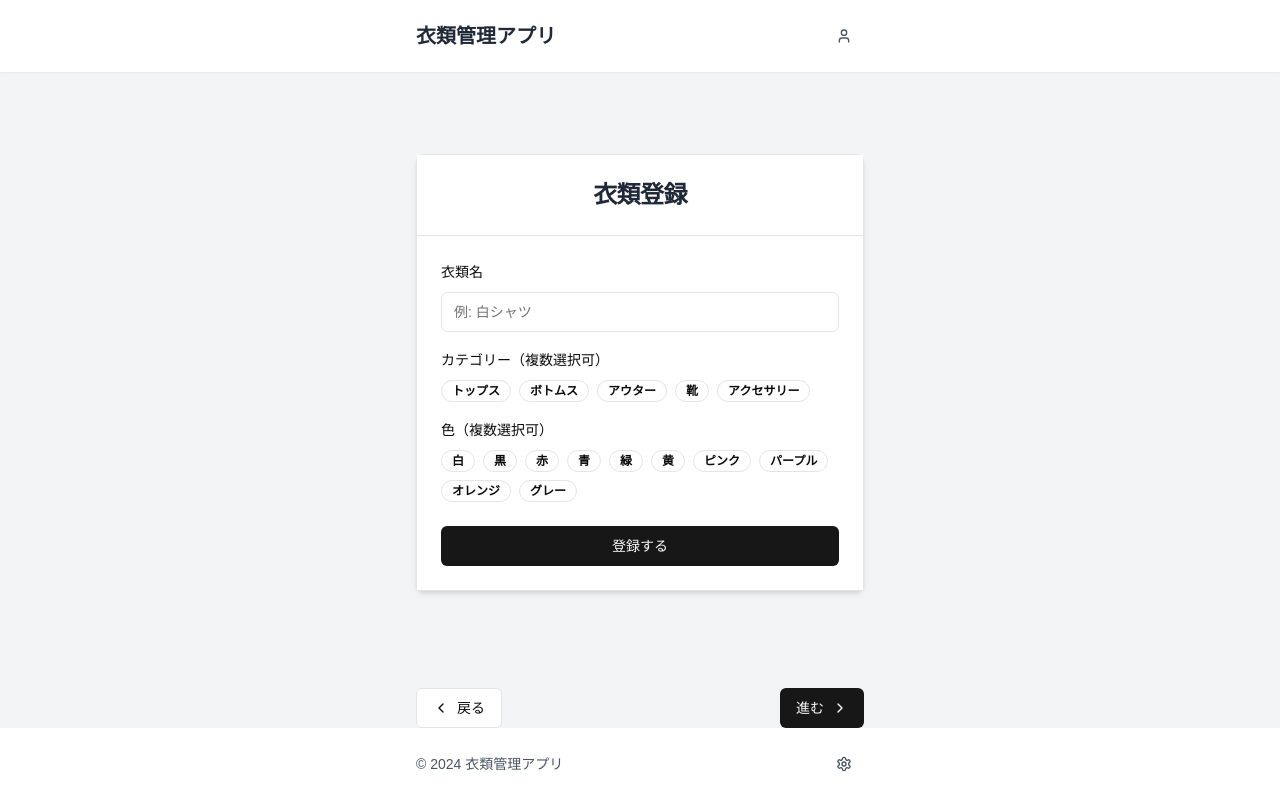
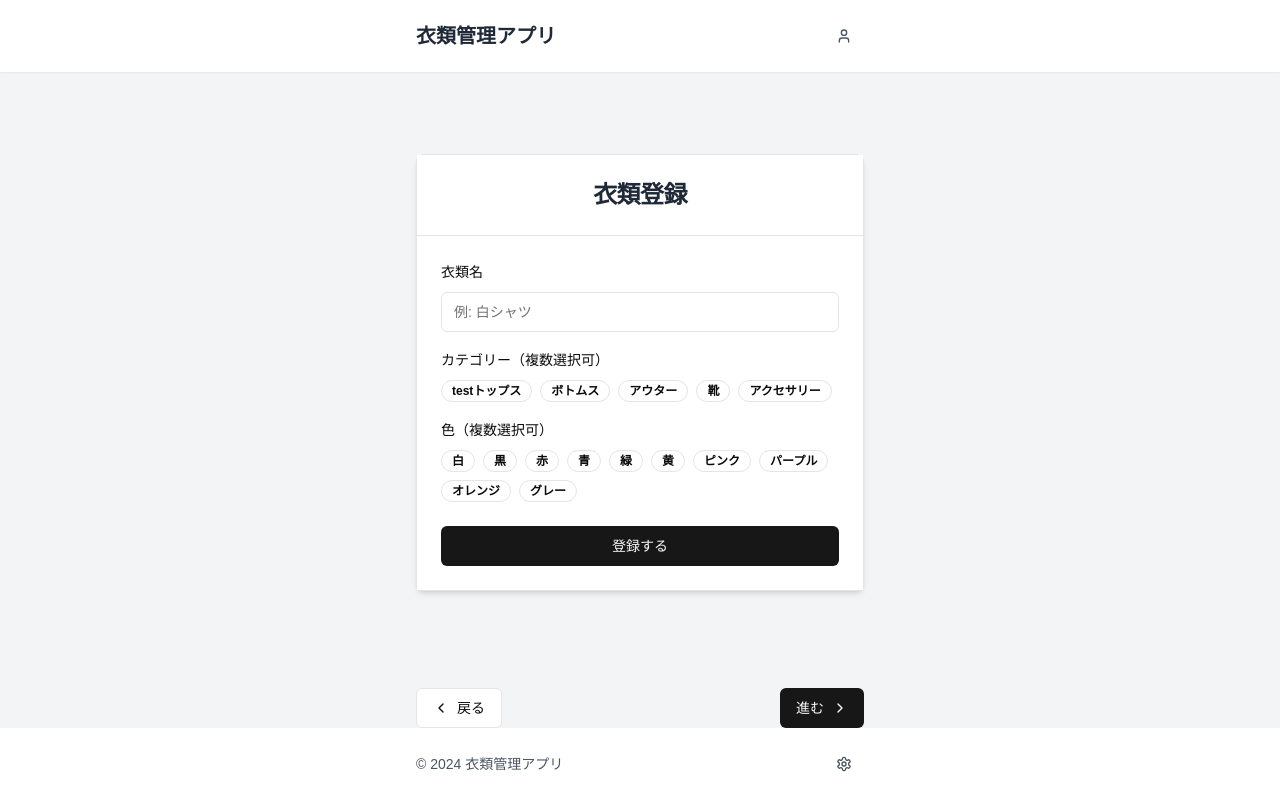
Before and after one commit to ririsow/stockMemo, a Next.js app in the folder stock_memo/: page /register in a window 1280 px wide. Built offline with nearby package versions, Linux system fonts and the light colour scheme; no server answers; the database is empty.

Commit message:
テストコードコミット

```diff
--- a/stock_memo/src/app/register/page.tsx
+++ b/stock_memo/src/app/register/page.tsx
@@ -1,3 +1,5 @@
+'use client'
+
 import { useState, useEffect } from 'react'
 import { useRouter } from 'next/navigation'
 import { Button } from "@/components/ui/button"
@@ -8,7 +10,7 @@ import { Badge } from "@/components/ui/badge"
 import { db } from '@/lib/firebase'
 import { collection, addDoc, getDocs } from 'firebase/firestore'
 
-const categories = ['トップス', 'ボトムス', 'アウター', '靴', 'アクセサリー']
+const categories = ['testトップス', 'ボトムス', 'アウター', '靴', 'アクセサリー']
 const colors = ['白', '黒', '赤', '青', '緑', '黄', 'ピンク', 'パープル', 'オレンジ', 'グレー']
 
 export default function Register() {
@@ -20,13 +22,14 @@ export default function Register() {
   const router = useRouter()
 
   useEffect(() => {
+    // Firestoreの接続を確認
     const checkFirestoreConnection = async () => {
       try {
         const querySnapshot = await getDocs(collection(db, 'clothes'))
         console.log('Firestore connection successful', querySnapshot.size)
       } catch (error) {
         console.error('Firestore connection error:', error)
-        setError(`データベースへの接続に問題があります: ${error instanceof Error ? error.message : '不明なエラー'}`)
+        setError('データベースへの接続に問題があります。')
       }
     }
 
@@ -68,14 +71,16 @@ export default function Register() {
       console.log('Document written with ID: ', docRef.id)
       alert("衣類が正常に登録されました。")
 
+      // Reset form
       setClothingName('')
       setSelectedCategories([])
       setSelectedColors([])
 
+      // Navigate to confirmation page
       router.push('/register/confirmation')
     } catch (error) {
       console.error("Error adding document: ", error)
-      setError(`登録中にエラーが発生しました: ${error instanceof Error ? error.message : '不明なエラー'}`)
+      setError("登録中にエラーが発生しました。もう一度お試しください。")
     } finally {
       setIsSubmitting(false)
     }
```
